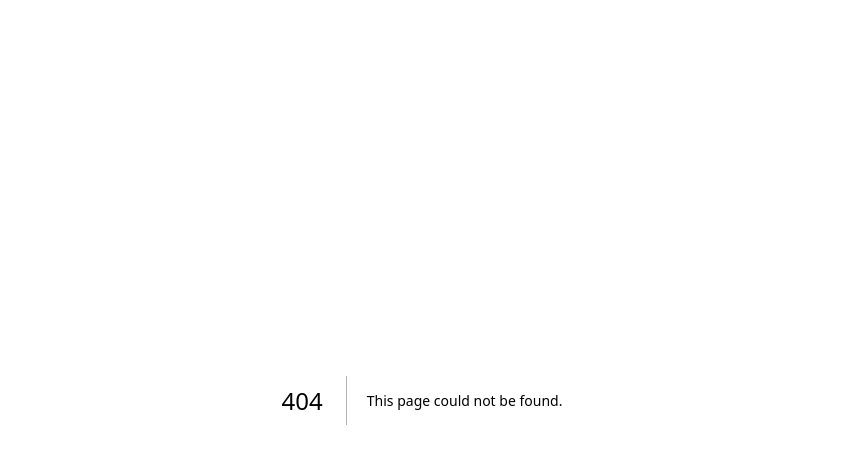
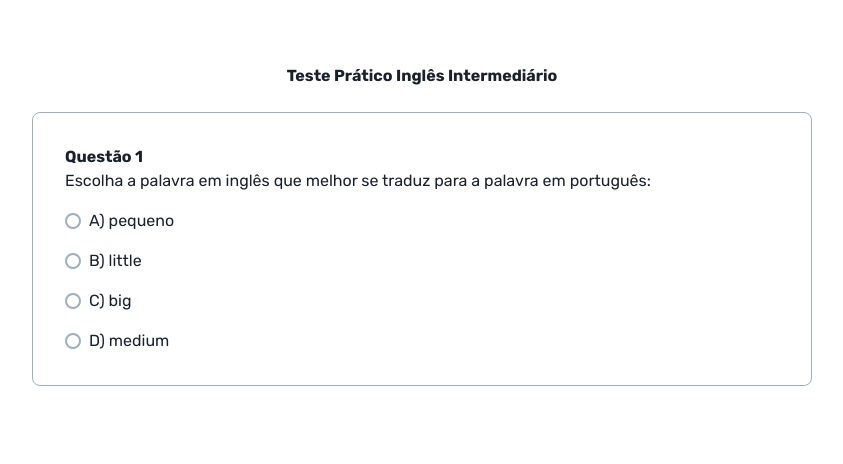
Before and after one commit to ff030898/front-sigep, a Next.js app: page /question in a window 1280 px wide. Before the commit this address had no page. Shown: the top 464 px of the page, without its empty margins (218-1061 px from the left). Built offline with nearby package versions, Linux system fonts and the light colour scheme.

Commit message:
Ajustes Layout

```diff
--- /dev/null
+++ b/src/app/question/page.tsx
@@ -0,0 +1,57 @@
+'use client'
+import React from 'react'
+import {
+  Container,
+  Box,
+  Text,
+  Card,
+  CardBody,
+  Heading,
+  Stack,
+  RadioGroup,
+  Radio,
+
+} from '@chakra-ui/react'
+
+
+
+export default function Question() {
+
+  const [alternativa, setAlternativa] = React.useState('0');
+
+  return (
+    <Container display='flex' alignItems='center' justifyContent='center'>
+
+      <Stack spacing={2} m={16}>
+
+        <Box marginBottom={4}>
+          <Heading size="3" textAlign='center'>Teste Prático Inglês Intermediário</Heading>
+        </Box>
+
+        {/*Box questões*/}
+
+        <Box border='1px solid' borderColor='gray.400' borderRadius={8} padding={8} minWidth='780px'>
+
+          <Stack spacing={4}>
+            <Box>
+            <Heading size="3">Questão 1</Heading>
+            <Text>Escolha a palavra em inglês que melhor se traduz para a palavra em português:</Text>
+            </Box>
+            <RadioGroup onChange={setAlternativa} value={alternativa}>
+              <Stack direction='column' gap={4}>
+                <Radio value='1' borderColor='gray.400'>A) pequeno</Radio>
+                <Radio value='2' borderColor='gray.400'>B) little</Radio>
+                <Radio value='3' borderColor='gray.400'>C) big</Radio>
+                <Radio value='4' borderColor='gray.400'>D) medium</Radio>
+              </Stack>
+            </RadioGroup>
+          </Stack>
+        </Box>
+
+        {/*Fim questões*/}
+
+
+      </Stack>
+    </Container>
+  );
+}
```
